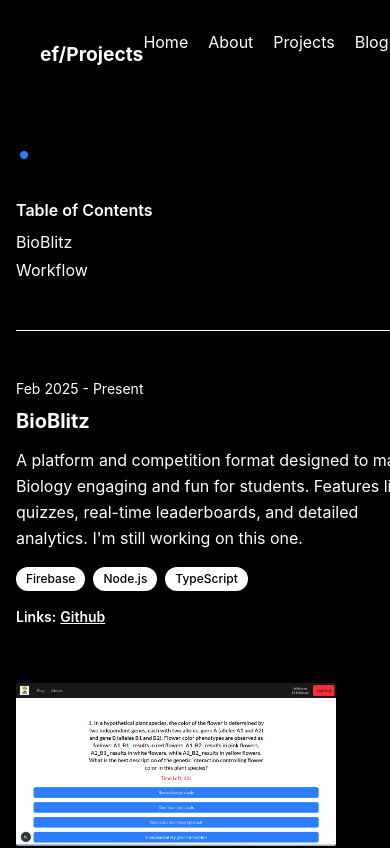
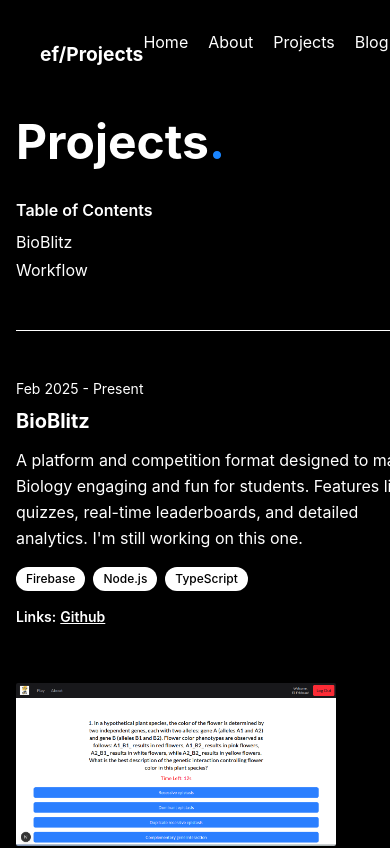
Before and after one commit to ElijahFeldman7/elijahfeldmanweb, a React (Create React App) app: page /projects in a window 390 px wide. Shown: the top 848 px of the page. Built offline with nearby package versions, Linux system fonts and the light colour scheme.

Commit message:
fixed projects hidden

```diff
--- a/src/pages/Projects.js
+++ b/src/pages/Projects.js
@@ -9,7 +9,7 @@ function Projects() {
         <div className="mt-8 flex items-start justify-between">
           <div>
             <h1 className="text-5xl font-bold flex items-center flex-wrap">
-              <span className="hidden sm:inline">Projects </span><span className="text-5xl" style={{ color: '#1a85ff' }}>.</span>
+              <span>Projects </span><span className="text-5xl" style={{ color: '#1a85ff' }}>.</span>
             </h1>
           </div>
         </div>
```
